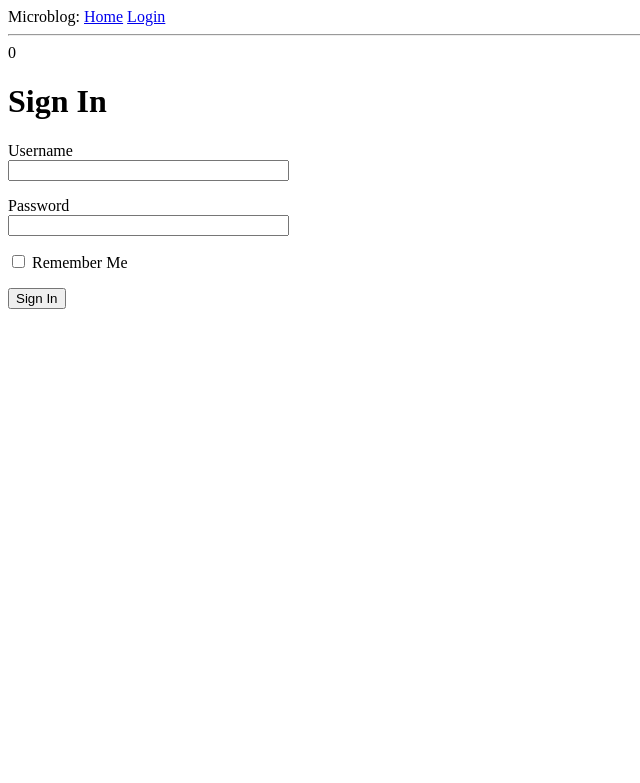
After one commit to cyberShaw/MicroBlog, a Flask app: page /login in a window 1280 px wide. The commit adds this page. Shown: the top 783 px of the page, without its empty margins (0-640 px from the left). Run offline with Flask 2, Linux system fonts and the light colour scheme.

Commit message:
Create Login Form

```diff
--- a/app/__init__.py
+++ b/app/__init__.py
@@ -1,5 +1,7 @@
 from flask import Flask
+from config import Config
 
 app = Flask(__name__)
+app.config.from_object(Config)
 
 from app import routes
--- /dev/null
+++ b/app/forms.py
@@ -0,0 +1,9 @@
+from flask_wtf import FlaskForm
+from wtforms import StringField, PasswordField, BooleanField, SubmitField
+from wtforms.validators import DataRequired
+
+class LoginForm(FlaskForm):
+    username = StringField('Username', validators=[DataRequired()])
+    password = PasswordField('Password', validators=[DataRequired()])
+    remember_me = BooleanField('Remember Me')
+    submit = SubmitField('Sign In')
--- a/app/routes.py
+++ b/app/routes.py
@@ -1,19 +1,11 @@
-from flask import render_template
+from flask import render_template, flash, redirect
 from app import app
+from app.forms import LoginForm
 
-@app.route('/')
-@app.route('/index')
-
-def index():
-    user = {'username' : 'Harsha'}
-    posts = [
-        {
-            'author' : {'username' : 'John'},
-            'body' : 'Beautiful Day in Portland!'
-        },
-        {
-            'author' : {'username' : 'Susan'},
-            'body' : 'The Avengers are so cool!'
-        }
-    ]
-    return render_template('index.html', title='Home', user=user, posts=posts)
+@app.route('/login', methods=['GET', 'POST'])
+def login():
+    form = LoginForm()
+    if form.validate_on_submit():
+        flash('Login required for user {}, remember_me={}'.format(form.username.data, form.remember_me.data))
+        return redirect()
+    return render_template('login.html', title='Sign In', form=form)
--- a/app/templates/base.html
+++ b/app/templates/base.html
@@ -12,9 +12,20 @@
     </head>
     <body>
         <div>
-            Microblog: <a href="/index">Home</a>
+            Microblog:
+            <a href="/index">Home</a>
+            <a href="/login">Login</a>
         </div>
         <hr>
+        {% with messages = get_flashed_messages() %}
+        {% if messages %}
+        <ul>
+            {% for message in messages %}
+            <li>{{ message }}</li>
+            {% endfor %}
+        </ul>
+        {% endif %}
+        {% endwith %}0
         {% block content %}{% endblock %}
     </body>
 </html>
--- /dev/null
+++ b/app/templates/login.html
@@ -0,0 +1,28 @@
+{% extends "base.html" %}
+
+{% block content %}
+    <h1>Sign In</h1>
+    <form action="" method="post" novalidate>
+        {{ form.hidden_tag() }}
+        <p>
+            {{ form.username.label }}<br>
+            {{ form.username(size=32) }}<br>
+            {% for error in form.username.errors %}
+            <span style="color: red;">[{{ error }}]</span>
+            {% endfor %}
+        </p>
+        <p>
+            {{ form.password.label }}<br>
+            {{ form.password(size=32) }}<br>
+            {% for error in form.password.errors %}
+            <span style="color: red">[{{ error }}]</span>
+            {% endfor %}
+        </p>
+        <p>
+            {{ form.remember_me() }} {{ form.remember_me.label }}
+        </p>
+        <p>
+            {{ form.submit() }}
+        </p>
+    </form>
+{% endblock %}
--- /dev/null
+++ b/config.py
@@ -0,0 +1,4 @@
+import os
+
+class Config(object):
+    SECRET_KEY = os.environ.get('SECRET_KEY') or 'you-will-never-guess'
```
